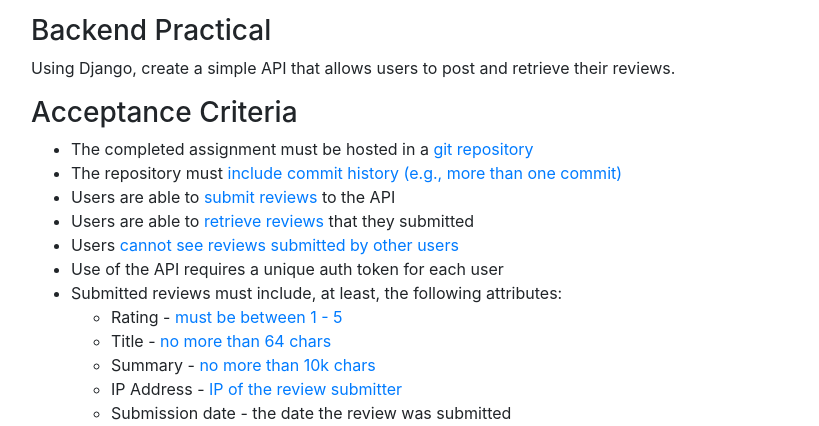
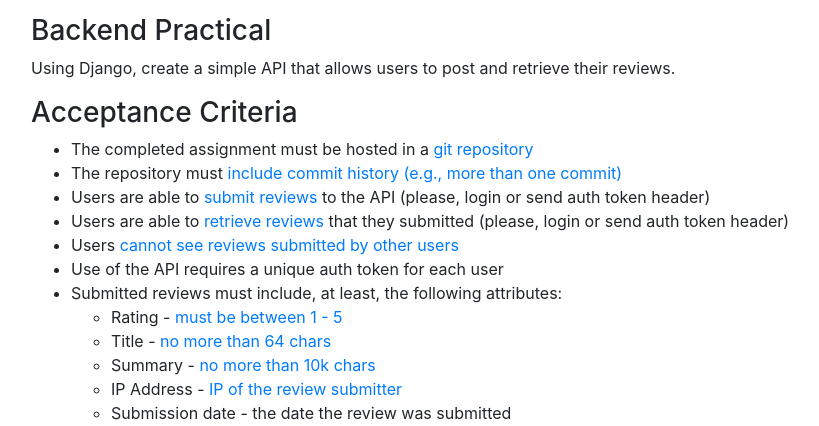
Before and after one commit to scardine/consumeraffairs, a Django app: page / in a window 1280 px wide. Shown: the part 178-604 px from the top of the page, without its empty margins (54-873 px from the left). Run offline with Django 3.2, Linux system fonts and the light colour scheme; some libraries are stand-ins or nearby versions.

Commit message:
Mention login is required for browsing the API

```diff
--- a/templates/reviews/index.html
+++ b/templates/reviews/index.html
@@ -77,10 +77,10 @@
                 </a>
             </li>
             <li>
-                Users are able to <a href="{% url 'review-list' %}">submit reviews</a> to the API
+                Users are able to <a href="{% url 'review-list' %}">submit reviews</a> to the API (please, login or send auth token header)
             </li>
             <li>
-                Users are able to <a href="{% url 'review-list' %}">retrieve reviews</a> that they submitted
+                Users are able to <a href="{% url 'review-list' %}">retrieve reviews</a> that they submitted (please, login or send auth token header)
             </li>
             <li>
                 Users <a href="https://github.com/scardine/consumeraffairs/blob/master/reviews/views.py#L15">cannot see reviews submitted by other users</a>
```
